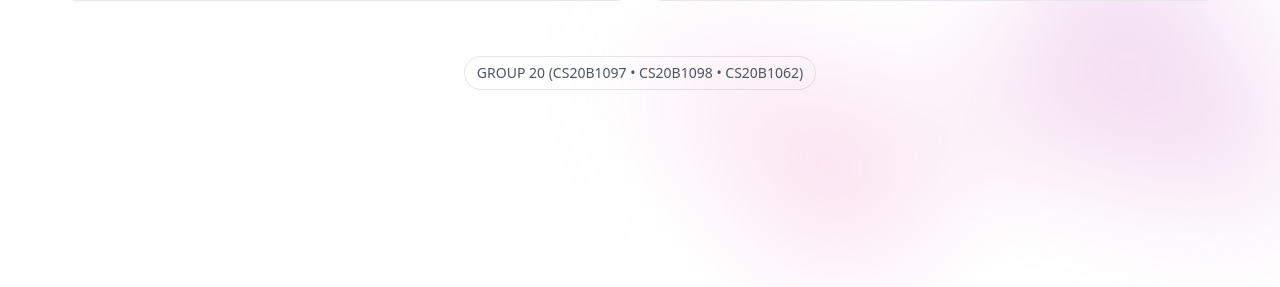
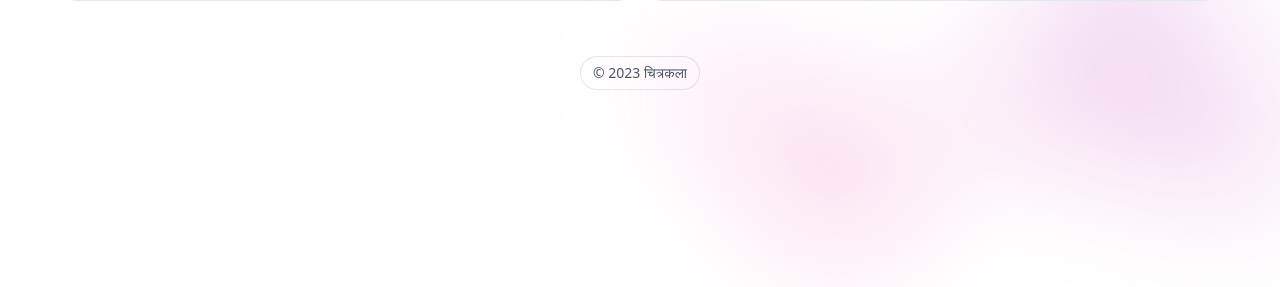
Before and after one commit to tushar7770/DIP-project, a Flask app: page / in a window 1280 px wide. Shown: the part 821-1108 px from the top of the page. Run offline with Flask 2, Linux system fonts and the light colour scheme; style sheets or scripts are compiled from the project's sources; some libraries are stand-ins or nearby versions.

Commit message:
Update index.html

```diff
--- a/templates/index.html
+++ b/templates/index.html
@@ -193,7 +193,7 @@
 
                 <div
                     class="w-fit mx-auto mt-14 relative rounded-full px-3 py-1 text-sm leading-6 text-gray-600 ring-1 ring-gray-900/10 hover:ring-gray-900/20">
-                    GROUP 20 (CS20B1097 • CS20B1098 • CS20B1062)
+                    	&copy; 2023 चित्रकला
                 </div>
             </div>
 
```
